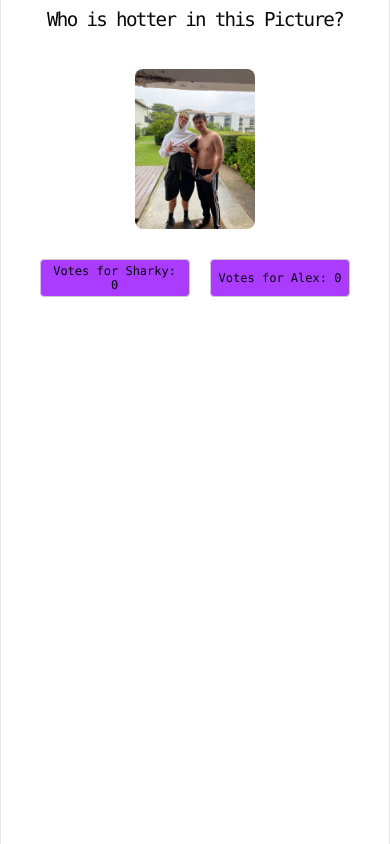
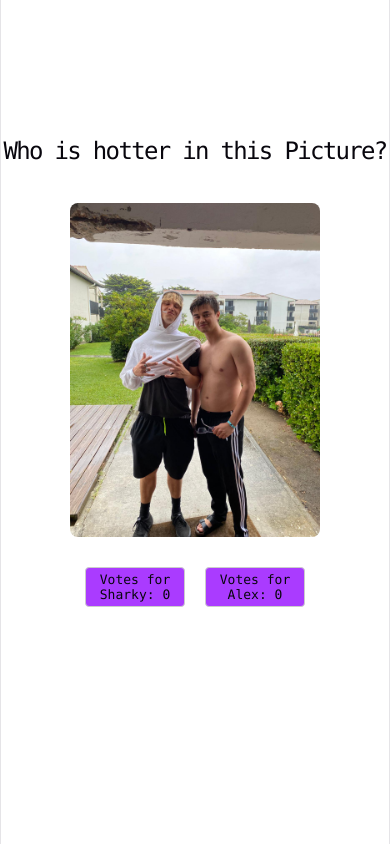
Before and after one commit to DaSebb/shark-voting, a React (Vite) app: page / in a window 390 px wide. Built offline with nearby package versions, Linux system fonts and the light colour scheme.

Commit message:
mobile stuff

```diff
--- a/src/App.css
+++ b/src/App.css
@@ -222,16 +222,18 @@
 
 @media (max-width: 480px) {
   .hero-img {
-    max-width: 120px;
+    max-width: 250px;
   }
 
   .counter {
-    font-size: 12px;
+    font-size: 13px;
+    max-width: 100px;
     padding: 4px 8px;
   }
 
   h1 {
-    font-size: 1.2rem;
-    margin: 8px 0;
+    font-size: 1.5rem;
+    margin: 10px 0;
+    margin-top: 140px;
   }
 }
```
